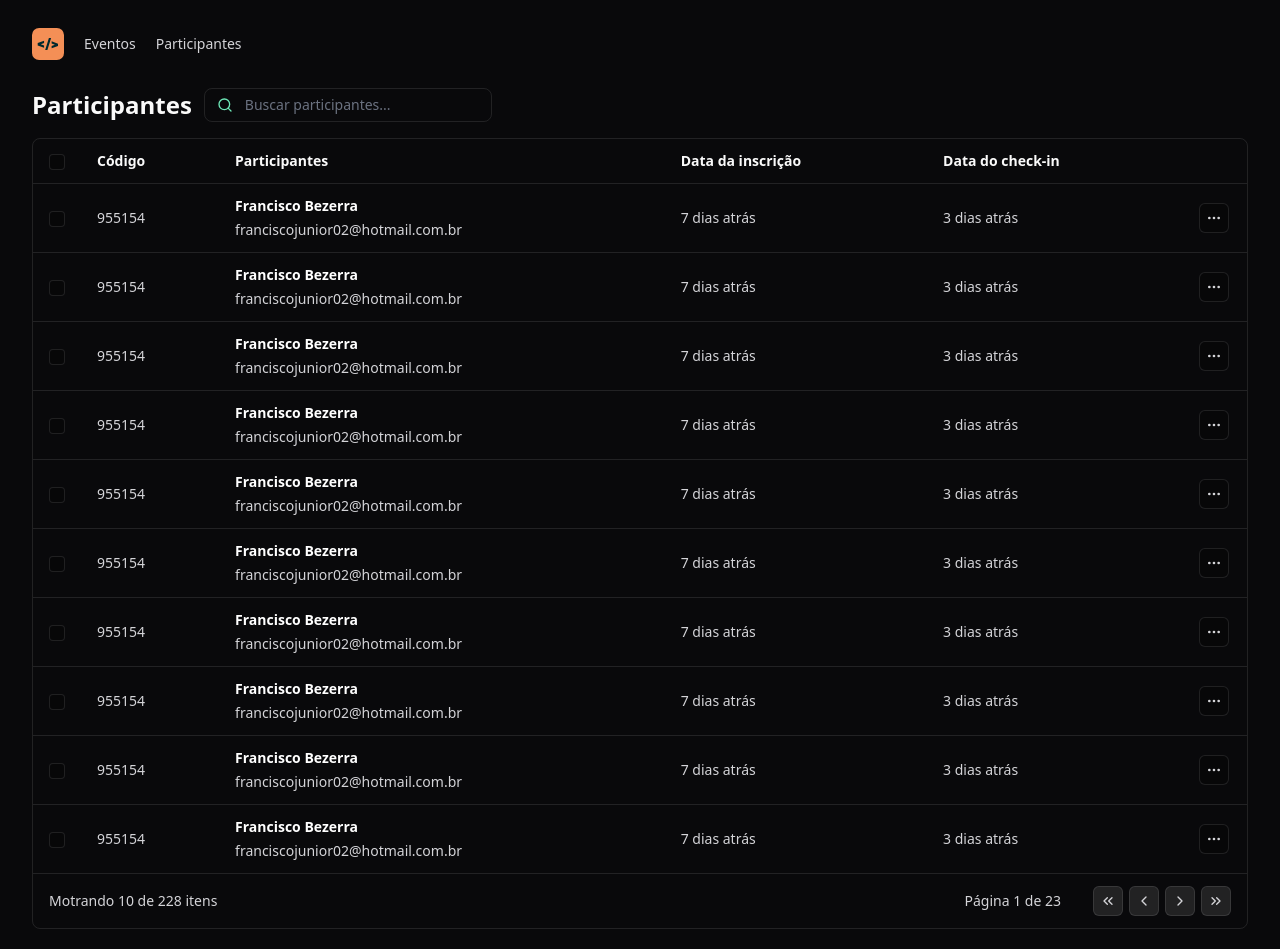
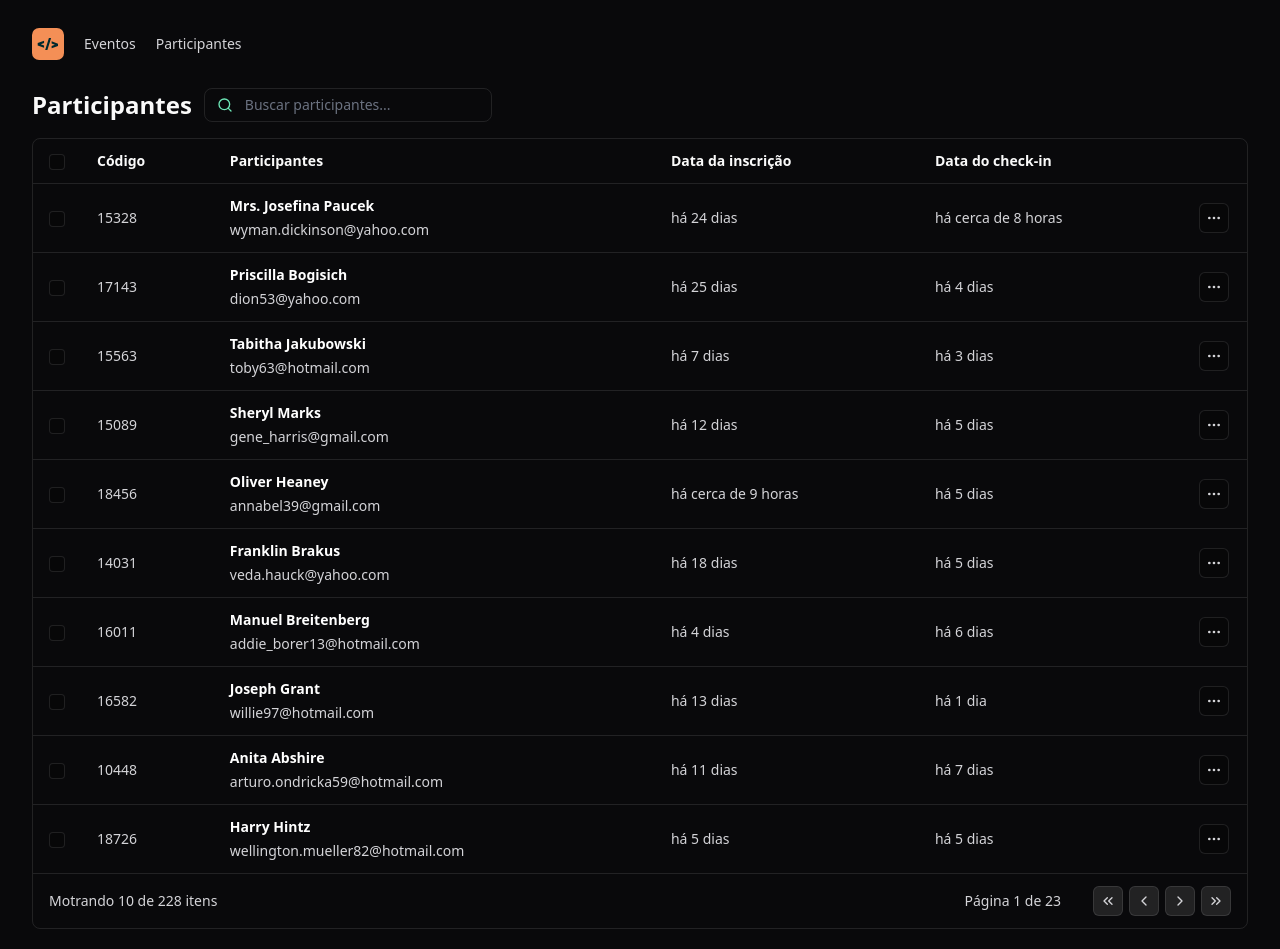
Before and after one commit to juniordbz/event-manager, a React (Vite) app: page / in a window 1280 px wide. Built offline with nearby package versions, Linux system fonts and the light colour scheme.

Commit message:
add search state , faker and datefns

```diff
--- a/package.json
+++ b/package.json
@@ -10,12 +10,14 @@
     "preview": "vite preview"
   },
   "dependencies": {
+    "date-fns": "^3.6.0",
     "lucide-react": "^0.364.0",
     "react": "^18.2.0",
     "react-dom": "^18.2.0",
     "tailwind-merge": "^2.2.2"
   },
   "devDependencies": {
+    "@faker-js/faker": "^8.4.1",
     "@rocketseat/eslint-config": "^2.2.2",
     "@tailwindcss/forms": "^0.5.7",
     "@types/babel__generator": "^7.6.8",
--- a/src/components/attendee-list.tsx
+++ b/src/components/attendee-list.tsx
@@ -6,13 +6,24 @@
   MoreHorizontal,
   Search,
 } from 'lucide-react'
+import { formatDistanceToNow } from 'date-fns'
+import { ptBR } from 'date-fns/locale'
 import { IconButton } from './icon-button'
 import { Table } from './table/table'
 import { TableHeader } from './table/table-header'
 import { TableCell } from './table/table-cell'
 import { TableRow } from './table/table-row'
+import { ChangeEvent, useState } from 'react'
+import { attendees } from '../data/attendees'
 
 export function AttendeeList() {
+  const [search, setSearch] = useState('')
+  const [page, setPage] = useState(0)
+
+  function onSearchInputChanged(e: ChangeEvent<HTMLInputElement>) {
+    setSearch(e.target.value)
+  }
+
   return (
     <div className="flex flex-col gap-4">
       <div className="flex gap-3 items-center">
@@ -20,11 +31,13 @@
         <div className="w-72 px-3 py-1.5 border border-white/10  rounded-lg flex items-center gap-3">
           <Search className="size-4 text-emerald-300" />
           <input
+            onChange={onSearchInputChanged}
             className="bg-transparent flex-1 outline-none h-auto border-0 p-0 text-sm "
             type="text"
             placeholder="Buscar participantes..."
           />
         </div>
+        {search}
       </div>
 
       <Table>
@@ -50,26 +63,36 @@
           </tr>
         </thead>
         <tbody>
-          {Array.from({ length: 10 }).map((_, index) => {
+          {attendees.slice(0, 10).map((ateendee) => {
             return (
-              <TableRow key={index}>
+              <TableRow key={ateendee.id}>
                 <TableCell>
                   <input
                     type="checkbox"
                     className="size-4 bg-black/20 rounded border-white/10"
                   />
                 </TableCell>
-                <TableCell> 955154</TableCell>
+                <TableCell> {ateendee.id}</TableCell>
                 <TableCell>
                   <div className="flex flex-col gap-1">
                     <span className="font-semibold text-white">
-                      Francisco Bezerra
+                      {ateendee.name}
                     </span>
-                    <span>franciscojunior02@hotmail.com.br</span>
+                    <span>{ateendee.email}</span>
                   </div>
                 </TableCell>
-                <TableCell>7 dias atrás</TableCell>
-                <TableCell>3 dias atrás</TableCell>
+                <TableCell>
+                  {formatDistanceToNow(ateendee.createdAr, {
+                    locale: ptBR,
+                    addSuffix: true,
+                  })}
+                </TableCell>
+                <TableCell>
+                  {formatDistanceToNow(ateendee.checkedInAt, {
+                    locale: ptBR,
+                    addSuffix: true,
+                  })}
+                </TableCell>
                 <TableCell>
                   <IconButton transparent>
                     <MoreHorizontal className="size-4" />
--- /dev/null
+++ b/src/data/attendees.ts
@@ -0,0 +1,11 @@
+import { faker } from '@faker-js/faker'
+
+export const attendees = Array.from({ length: 200 }).map(() => {
+  return {
+    id: faker.number.int({ min: 10000, max: 20000 }),
+    name: faker.person.fullName(),
+    email: faker.internet.email().toLocaleLowerCase(),
+    createdAr: faker.date.recent({ days: 30 }),
+    checkedInAt: faker.date.recent({ days: 7 }),
+  }
+})
```
Also changed, not shown: 1 other file (tests, documents, lock files or other folders).
